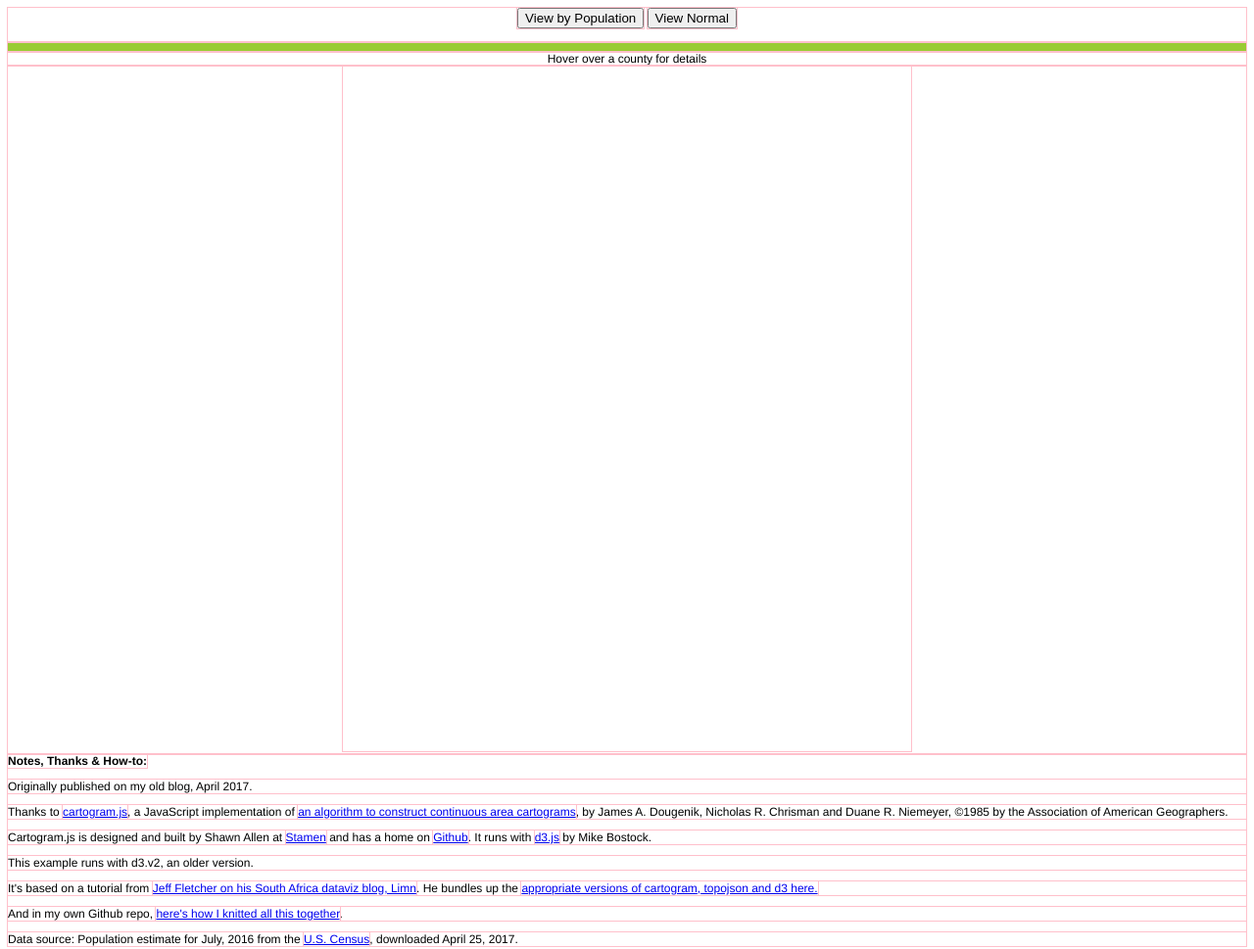
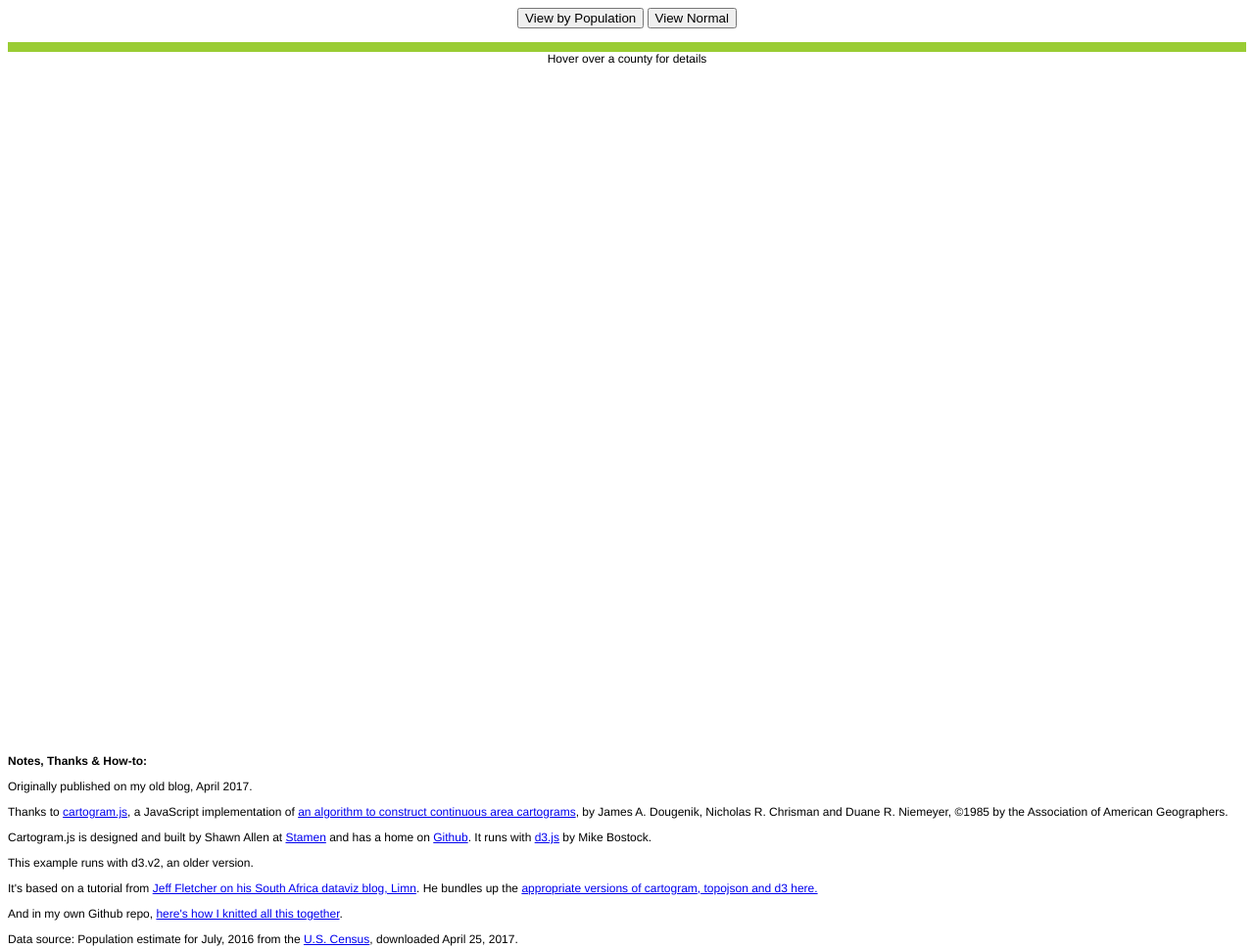
Before and after one commit to greencracker/georgia-cartogram, a plain HTML site: page index.html in a window 1280 px wide. Shown: the top 969 px of the page at 98% size. Drawn offline with Linux system fonts and the light colour scheme; a script that the page names is missing.

Commit message:
adjust one style

```diff
--- a/index.html
+++ b/index.html
@@ -2,9 +2,7 @@
 <meta charset="utf-8">
 <style>
 
-* {
-  outline: 1px solid pink !important;
-}
+
 
 div.tooltip {
   position: absolute;
```
